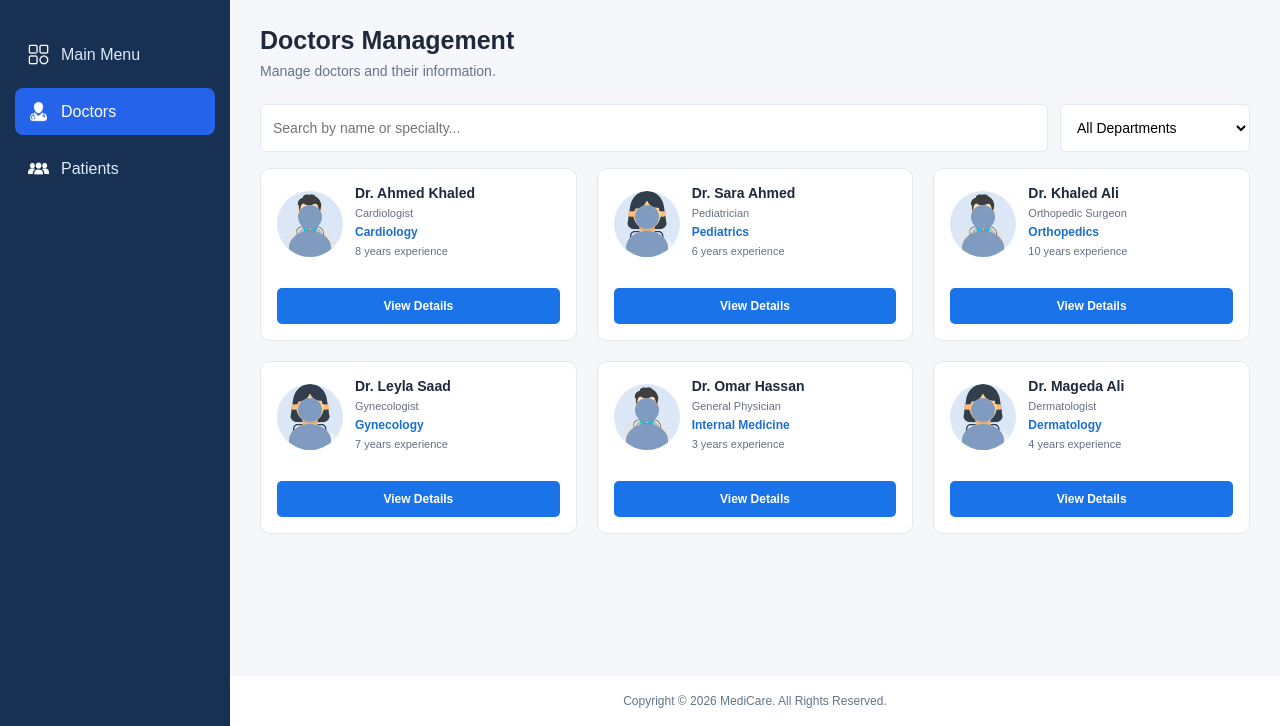
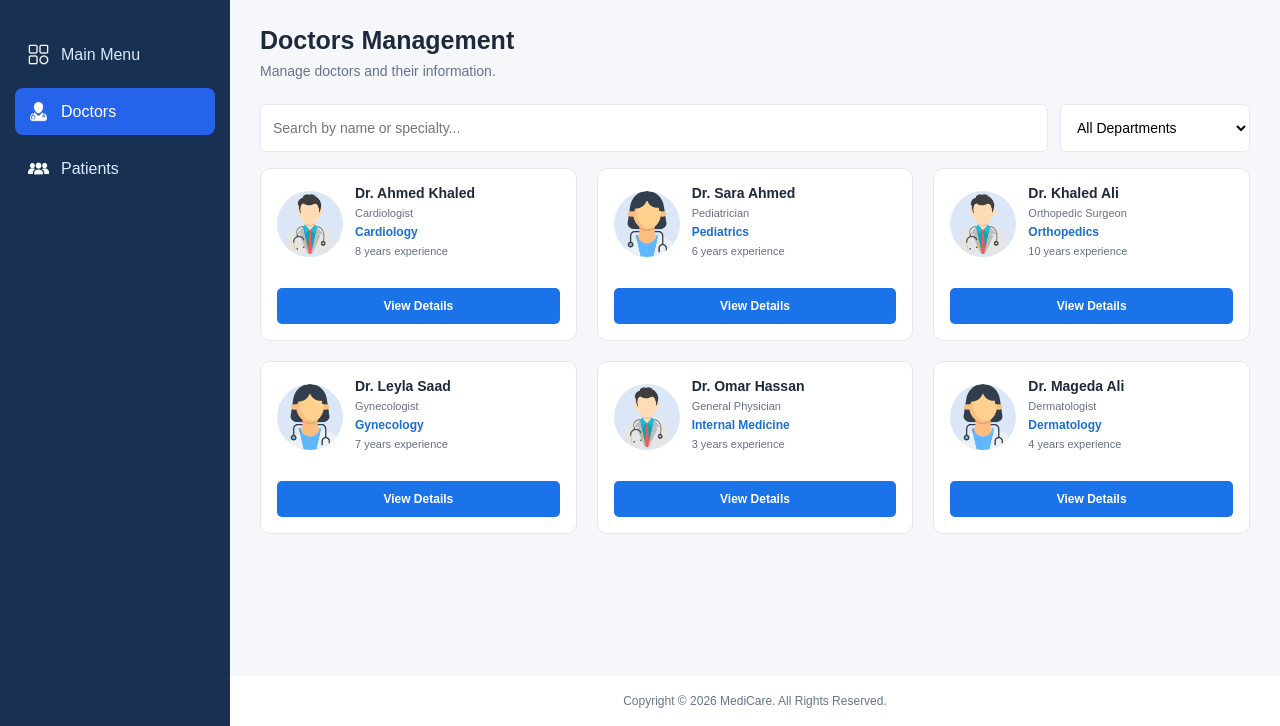
Before and after one commit to mhsnar348/Medical-System-Management, a plain HTML site: page doctors.html in a window 1280 px wide. Shown: the part 74-800 px from the top of the page. Drawn offline with Linux system fonts and the light colour scheme.

Commit message:
Add files via upload

```diff
--- a/CSS/style.css
+++ b/CSS/style.css
@@ -291,7 +291,14 @@ tbody tr:hover {
   border-radius: 50%;
   background: #dbe7f6;
 }
-.avatar::before {
+.avatar img {
+  width: 100%;
+  height: 100%;
+  object-fit: cover;
+  border-radius: 50%;
+  display: block;
+}
+/* .avatar::before {
   content: "";
   position: absolute;
   top: 14px;
@@ -310,7 +317,7 @@ tbody tr:hover {
   height: 32px;
   border-radius: 50% 50% 0 0;
   background: #7f9cc0;
-}
+} */
 .doctor-card h3 {
   margin-bottom: 6px;
   font-size: 14px;
```
